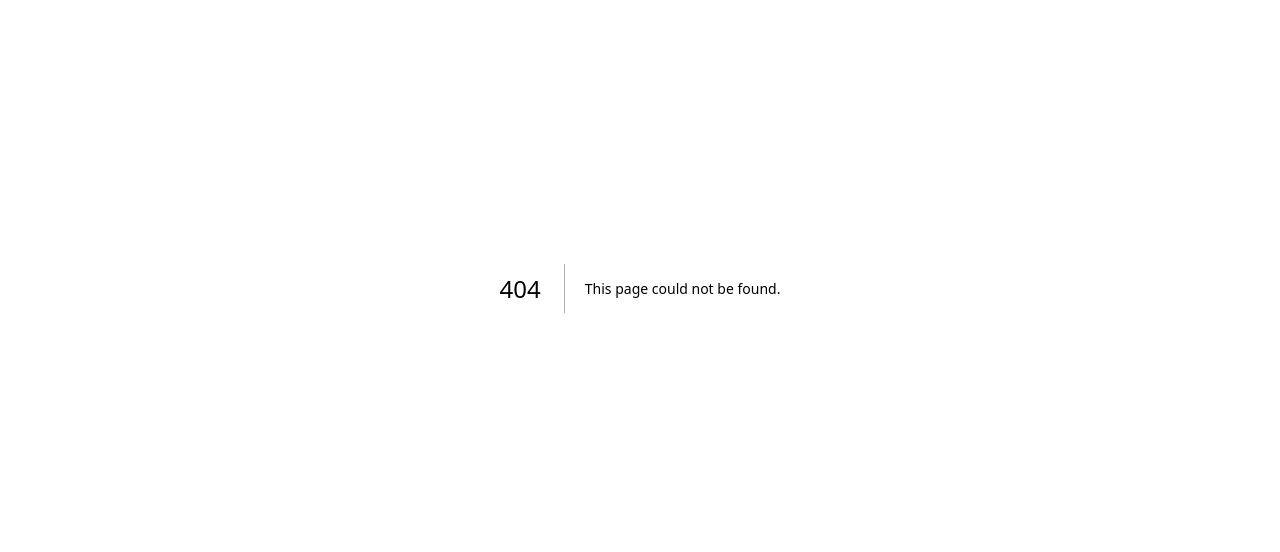
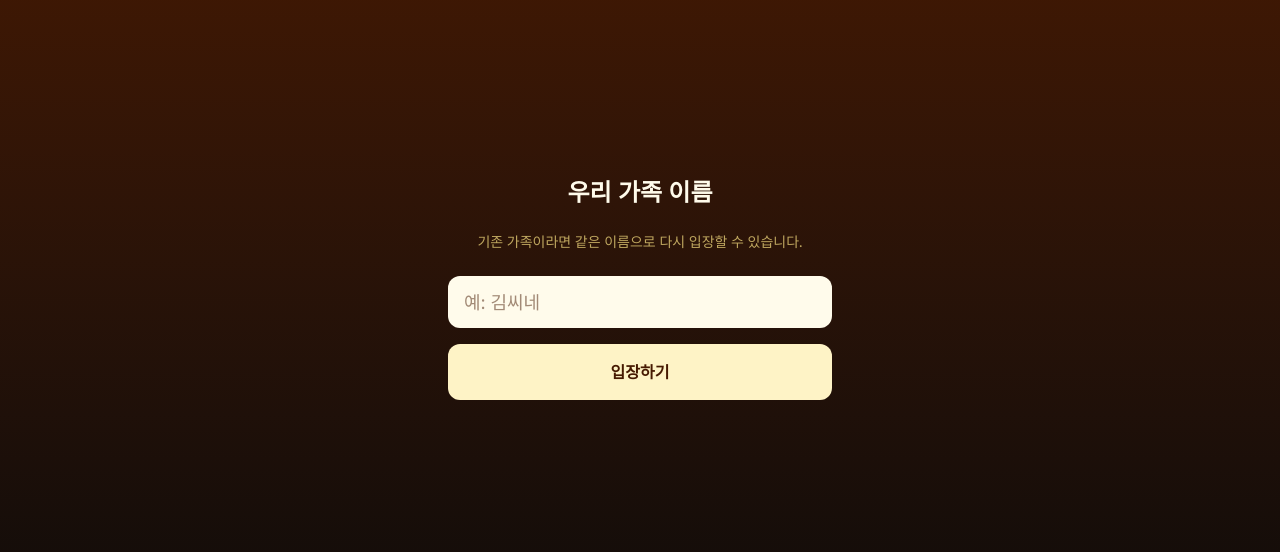
Before and after one commit to jungjoongi/gasabu-mt, a Next.js app: page /register in a window 1280 px wide. Before the commit this address had no page. Shown: the part 112-664 px from the top of the page. Built offline with nearby package versions, Linux system fonts and the light colour scheme.

Commit message:
feat(T15): 스플래시 + 닉네임 등록 페이지

```diff
--- a/src/app/page.tsx
+++ b/src/app/page.tsx
@@ -1,7 +1,20 @@
-export default function Page() {
+import Link from 'next/link'
+
+export default function Splash() {
   return (
-    <main className="min-h-screen flex items-center justify-center bg-amber-950 text-amber-100">
-      <h1 className="text-3xl font-serif">잃어버린 13지파의 후예</h1>
+    <main className="min-h-screen flex flex-col items-center justify-center gap-8 p-6 text-center">
+      <div className="text-6xl">🕯️</div>
+      <h1 className="text-3xl sm:text-4xl font-bold tracking-wide">잃어버린 13지파의 후예</h1>
+      <p className="text-amber-200/80 max-w-md leading-relaxed">
+        100세대 만에 너희가 다시 모였다.<br />
+        흩어진 단서를 모아 음해자의 이름을 부르라.
+      </p>
+      <Link
+        href="/register"
+        className="px-8 py-4 bg-amber-100 text-amber-950 rounded-2xl font-bold text-lg shadow-lg active:scale-95 transition"
+      >
+        시작하기
+      </Link>
     </main>
   )
 }
--- /dev/null
+++ b/src/app/register/page.tsx
@@ -0,0 +1,54 @@
+'use client'
+import { useState } from 'react'
+import { useRouter } from 'next/navigation'
+
+export default function Register() {
+  const router = useRouter()
+  const [nickname, setNickname] = useState('')
+  const [error, setError] = useState<string | null>(null)
+  const [loading, setLoading] = useState(false)
+
+  async function submit(e: React.FormEvent) {
+    e.preventDefault()
+    setLoading(true); setError(null)
+    const res = await fetch('/api/family/register', {
+      method: 'POST',
+      headers: { 'content-type': 'application/json' },
+      body: JSON.stringify({ nickname }),
+    })
+    const json = await res.json()
+    if (!json.ok) {
+      setError(json.error)
+      setLoading(false)
+      return
+    }
+    router.push('/play')
+  }
+
+  return (
+    <main className="min-h-screen flex flex-col items-center justify-center gap-6 p-6">
+      <h2 className="text-2xl font-bold">우리 가족 이름</h2>
+      <p className="text-amber-200/70 text-sm text-center">
+        기존 가족이라면 같은 이름으로 다시 입장할 수 있습니다.
+      </p>
+      <form onSubmit={submit} className="w-full max-w-sm flex flex-col gap-4">
+        <input
+          value={nickname}
+          onChange={e => setNickname(e.target.value)}
+          placeholder="예: 김씨네"
+          maxLength={20}
+          className="px-4 py-3 rounded-xl bg-amber-50 text-amber-950 text-lg"
+          required
+        />
+        <button
+          type="submit"
+          disabled={loading}
+          className="px-6 py-4 bg-amber-100 text-amber-950 rounded-xl font-bold disabled:opacity-50"
+        >
+          {loading ? '등록 중...' : '입장하기'}
+        </button>
+        {error && <p className="text-red-300 text-sm text-center">{error}</p>}
+      </form>
+    </main>
+  )
+}
```
